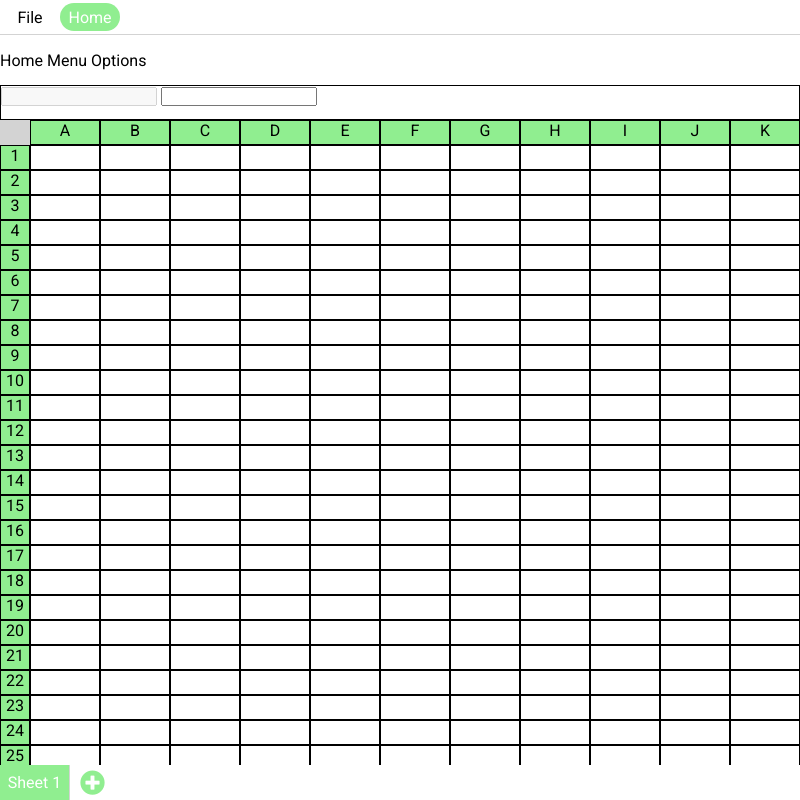
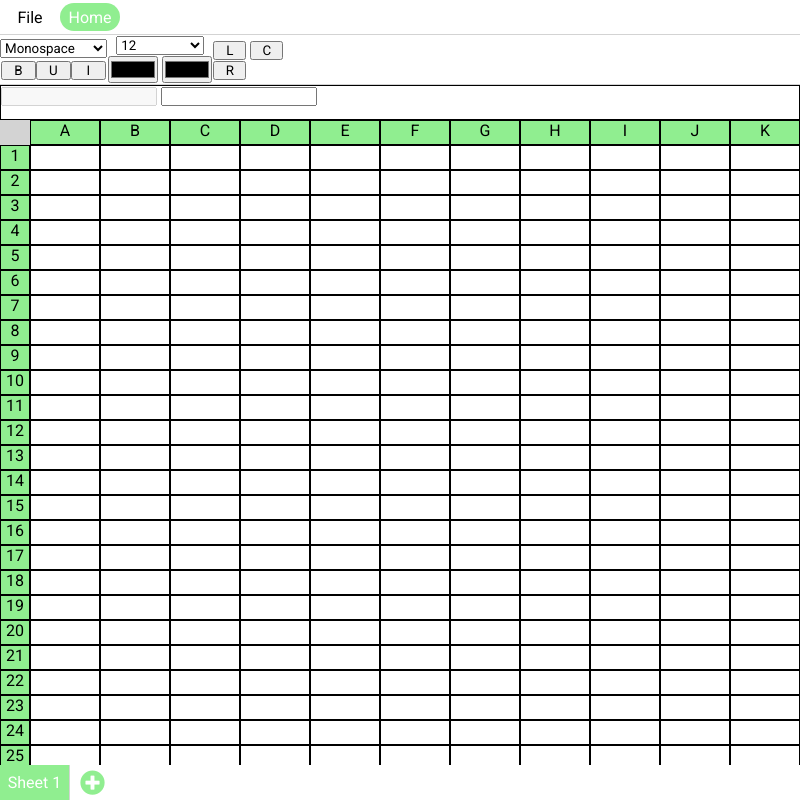
Before and after one commit to sushberiwal/Dev_20_Nov, an Electron app: page Lec6_Electron_Excel/index.ejs in a window 800 px wide. Both pictures are taken after a click on the element "Home". Drawn offline with nearby package versions, Linux system fonts and the light colour scheme; files that its build step writes are made by us from their sources.

Commit message:
home menu options ui

```diff
--- a/Lec6_Electron_Excel/css/style.css
+++ b/Lec6_Electron_Excel/css/style.css
@@ -46,6 +46,7 @@
     height: 50px;
     display: flex;
     align-items: center;
+    border-bottom: 1px solid lightgray;
 }
 
 .formula{
@@ -140,10 +141,6 @@
     color: lightgreen;
     font-size: 25px;
 }
-
-.hide{
-    display: none;
-}
 .active{
     background: lightgreen;
     color: white;
@@ -153,3 +150,52 @@
     background: lightgreen;
     color: white;
 }
+.home-menu-options{
+    display: flex;
+    /* border-bottom: 1px solid lightgray; */
+    /* background: aqua; */
+    width: 40%;
+    justify-content: space-around;
+    height: 100%;
+}
+.home-menu{
+    width: 110px;
+    display: flex;
+    flex-direction: column;
+    justify-content: space-evenly;
+    align-items: center;
+}
+.one select{
+    width: 100%;
+}
+.font-styles{
+    display: flex;
+    justify-content: space-around;
+}
+.font-styles button{
+    width: 35px;
+}
+
+.two select{
+    width: 82%;
+}
+.font-color{
+
+}
+.font-color input{
+
+}
+
+.three{
+
+}
+.font-alignment{
+
+}
+.font-alignment button{
+    width: 33px;
+}
+
+.hide{
+    display: none;
+}
--- a/Lec6_Electron_Excel/index.ejs
+++ b/Lec6_Electron_Excel/index.ejs
@@ -22,7 +22,43 @@
             <div class="open">Open</div>
             <div class="save">Save</div>
         </div>
-        <div class="home-menu-options hide">Home Menu Options</div>
+        <div class="home-menu-options hide">
+            <div class="home-menu one">
+                <select name="font" id="font-select">
+                    <option value="Monospace">Monospace</option>
+                    <option value="Monospace">Monospace</option>
+                    <option value="Monospace">Monospace</option>
+                    <option value="Monospace">Monospace</option>
+                    <option value="Monospace">Monospace</option>
+                </select>
+                <div class="font-styles">
+                   <button class="bold">B</button>
+                   <button class="underline">U</button>
+                   <button class="italic">I</button>
+                </div>
+            </div>
+            <div class="home-menu two">
+                <select name="font-size" id="font-size">
+                    <option value="12">12</option>
+                    <option value="14">14</option>
+                    <option value="16">16</option>
+                    <option value="18">18</option>
+                    <option value="20">20</option>
+                    <option value="22">22</option>
+                </select>
+                <div class="font-color">
+                    <input type="color" id="cell-font-color">
+                    <input type="color" id="cell-color">
+                </div>
+            </div>
+            <div class="home-menu three">
+                <div class="font-alignment">
+                    <button class="left">L</button>
+                    <button class="center">C</button>
+                    <button class="right">R</button>
+                </div>
+            </div>
+        </div>
     </div>
     <div class="formula">
         <input type="text" id="address" disabled>
```
